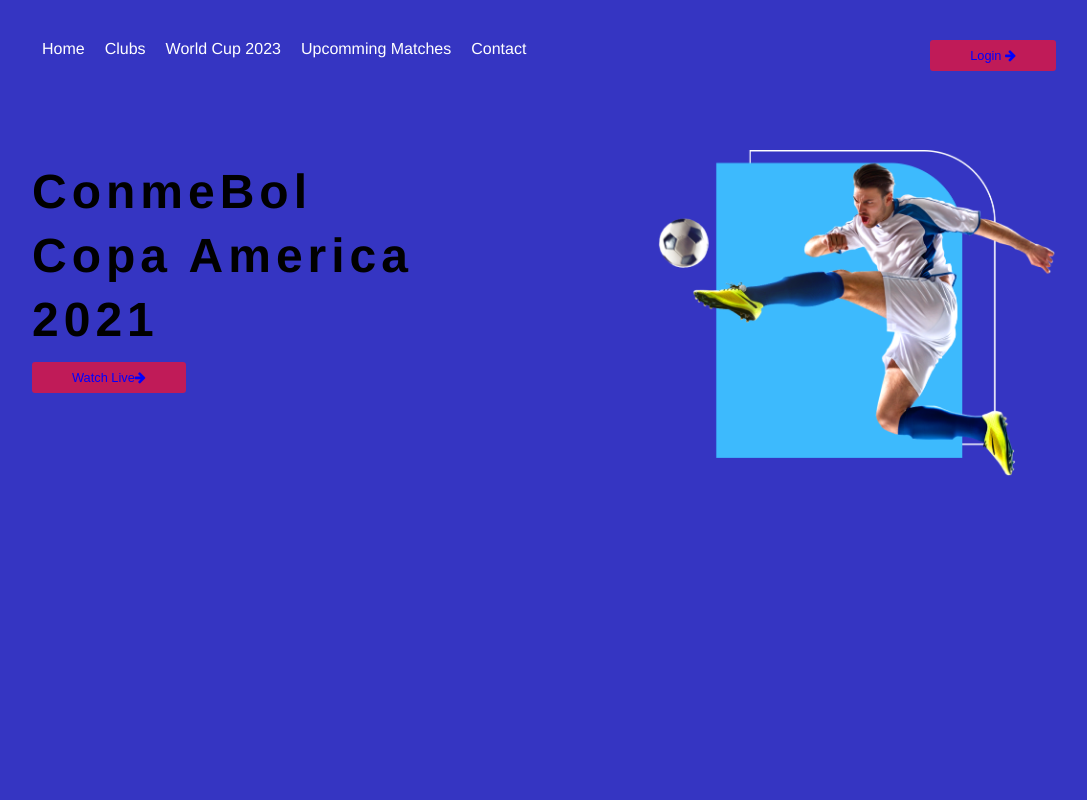
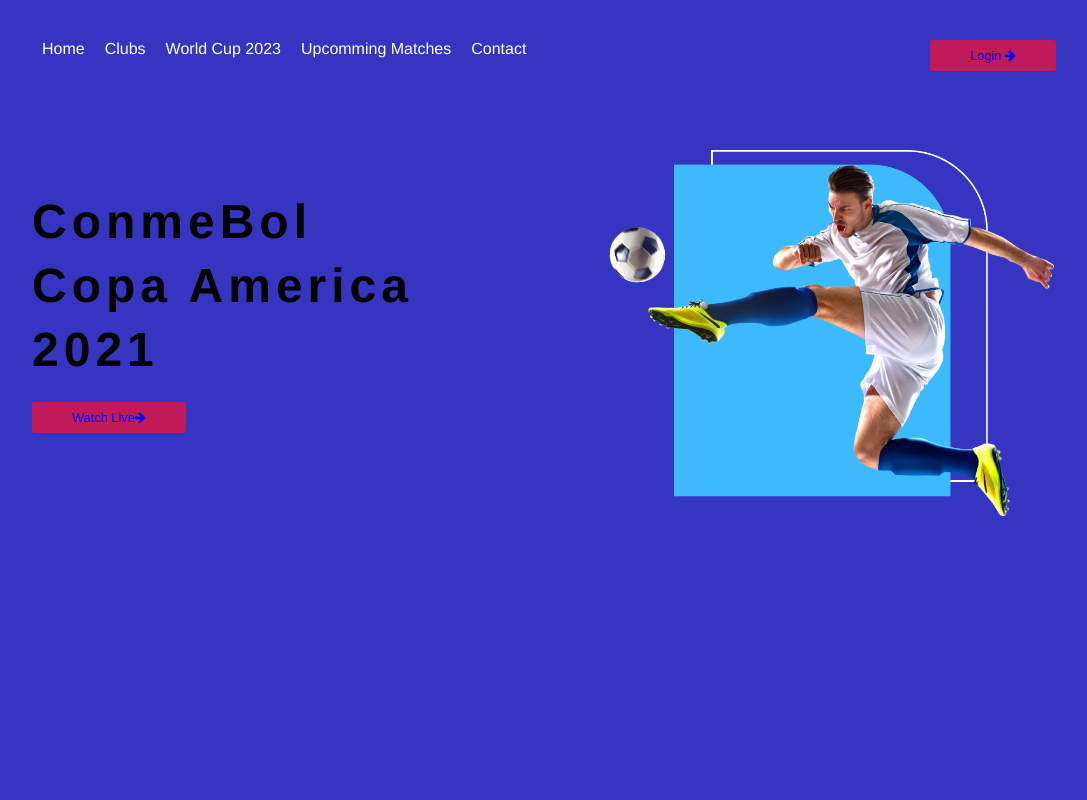
Before and after one commit to Md-Anwar-Hossain/2nd-Assignment-FootBall, a plain HTML site: page index.html in a window 1280 px wide. Shown: the top 800 px of the page, without its empty margins (96-1183 px from the left). Drawn offline with Linux system fonts and the light colour scheme.

Commit message:
header container width edit

```diff
--- a/style.css
+++ b/style.css
@@ -84,20 +84,21 @@
 }
 
 .header-container .header-left {
-  margin-top: 10px;
+  margin-top: 40px;
 }
 
 .header-container .header-left h1 {
   font-size: 3rem;
-  margin-bottom: 10px;
+  margin-bottom: 20px;
   line-height: 4rem;
+
   font-weight: 900;
   letter-spacing: 5px;
 }
 
 .header-container .header-right {
   height: 450px;
-  width: 400px;
+  width: 450px;
 }
 
 .header-container .header-right img {
```
